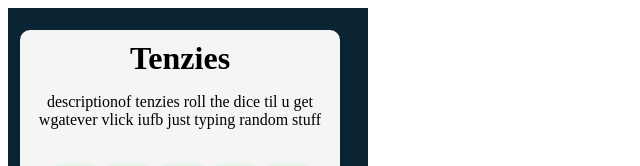
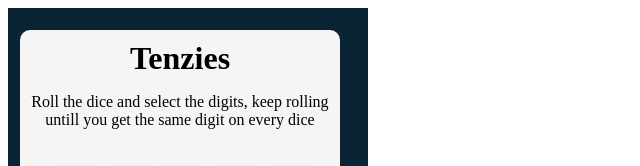
Before and after one commit to SuchiBankoti/react_tenzies, a React (Create React App) app: page / in a window 1280 px wide. Shown: the top 166 px of the page, without its empty margins (0-640 px from the left). Built offline with nearby package versions, Linux system fonts and the light colour scheme.

Commit message:
change game description

```diff
--- a/src/App.js
+++ b/src/App.js
@@ -60,8 +60,8 @@ export default function App() {
         <div>
           <h1>Tenzies</h1>
           <p>
-            descriptionof tenzies roll the dice til u get wgatever vlick iufb
-            just typing random stuff
+            Roll the dice and select the digits, keep rolling untill you get the
+            same digit on every dice
           </p>
         </div>
         <div className="dice-container">{diceElements}</div>
```
